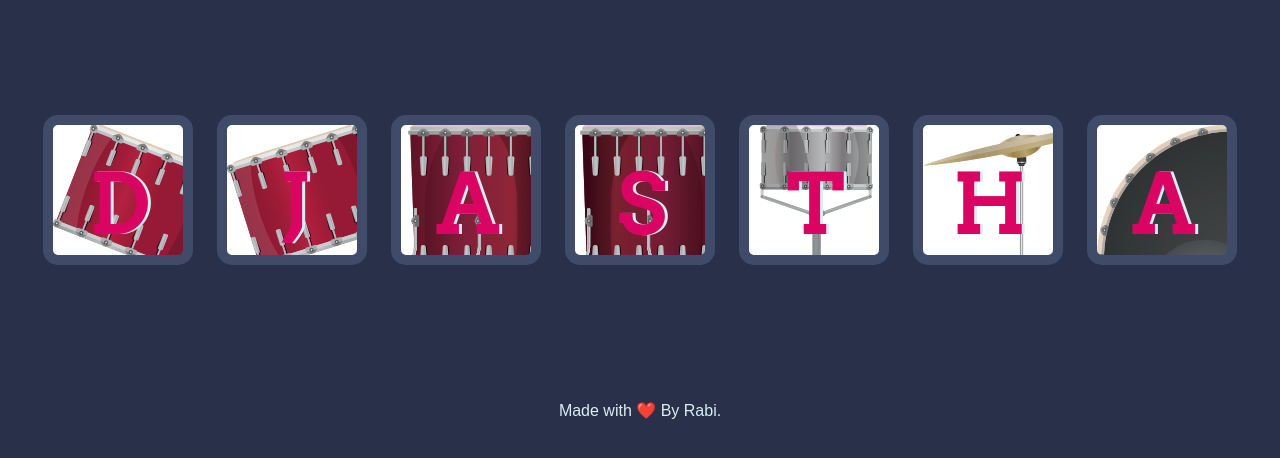
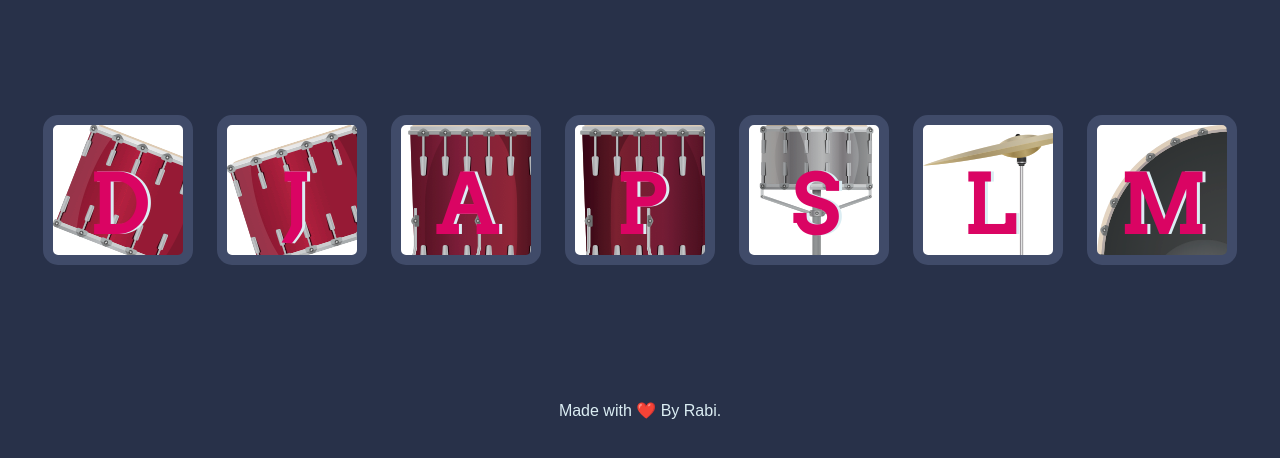
Before and after one commit to R1nkusahu/DRUMKIT, a plain HTML site: page index.html in a window 1280 px wide. Shown: the part 174-632 px from the top of the page. Drawn offline with Linux system fonts and the light colour scheme.

Commit message:
Update index.html

```diff
--- a/index.html
+++ b/index.html
@@ -14,10 +14,10 @@
     <button class="d drum">D</button>
     <button class="j drum">J</button>
     <button class="a drum">A</button>
-    <button class="p drum">S</button>
-    <button class="s drum">T</button>
-    <button class="l drum">H</button>
-    <button class="m drum">A</button>
+    <button class="p drum">P</button>
+    <button class="s drum">S</button>
+    <button class="l drum">L</button>
+    <button class="m drum">M</button>
   </div>
 
 
```
